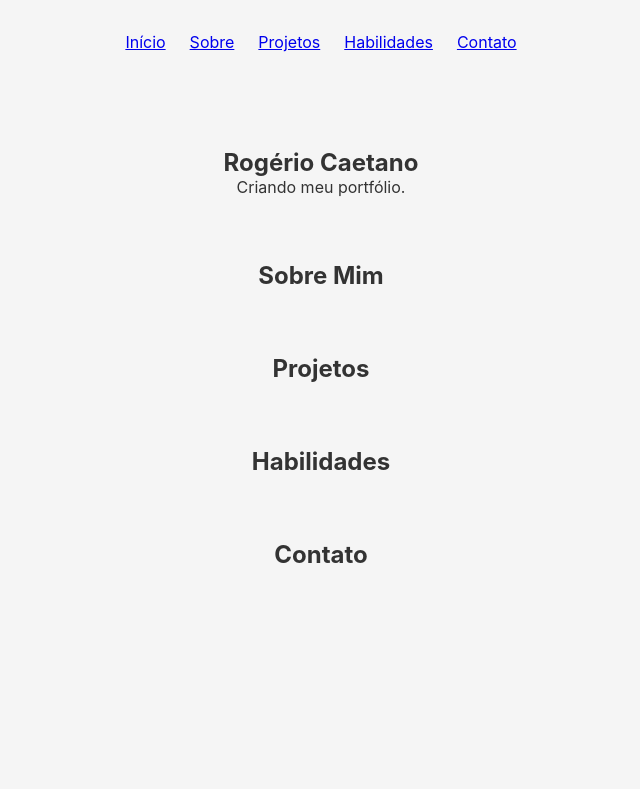
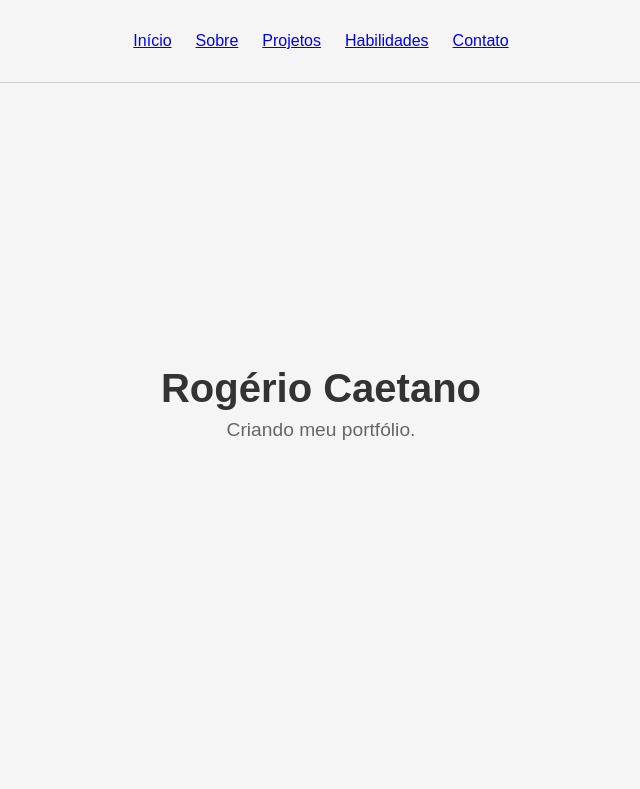
Before and after one commit to rogeriocaetanojr/portfolio-rogerio, a React (Vite) app: page / in a window 1280 px wide. Shown: the top 789 px of the page, without its empty margins (319-959 px from the left). Built offline with nearby package versions, Linux system fonts and the light colour scheme.

Commit message:
feat: melhora a estrutura visual da página inicial

```diff
--- a/src/pages/Home.jsx
+++ b/src/pages/Home.jsx
@@ -1,7 +1,7 @@
 export function Home() {
   return (
-    <main style={{ padding: '2rem', display: 'flex', flexDirection: 'column', gap: '4rem', textAlign: 'center' }}>
-      <nav style={{ display: 'flex', justifyContent: 'center', gap: '1.5rem', marginBottom: '2rem' }}>
+    <main style={{ maxWidth: '800px', margin: '0 auto', padding: '2rem', fontFamily: 'sans-serif' }}>
+      <nav style={{ display: 'flex', justifyContent: 'center', gap: '1.5rem', paddingBottom: '2rem', borderBottom: '1px solid #ccc' }}>
         <a href="#inicio">Início</a>
         <a href="#sobre">Sobre</a>
         <a href="#projetos">Projetos</a>
@@ -9,24 +9,24 @@ export function Home() {
         <a href="#contato">Contato</a>
       </nav>
 
-      <section id="inicio">
-        <h1>Rogério Caetano</h1>
-        <p>Criando meu portfólio.</p>
+      <section id="inicio" style={{ minHeight: '80vh', display: 'flex', flexDirection: 'column', justifyContent: 'center', textAlign: 'center' }}>
+        <h1 style={{ fontSize: '2.5rem', marginBottom: '0.5rem' }}>Rogério Caetano</h1>
+        <p style={{ fontSize: '1.2rem', color: '#666' }}>Criando meu portfólio.</p>
       </section>
 
-      <section id="sobre">
+      <section id="sobre" style={{ padding: '4rem 0', borderBottom: '1px solid #eaeaea' }}>
         <h2>Sobre Mim</h2>
       </section>
 
-      <section id="projetos">
+      <section id="projetos" style={{ padding: '4rem 0', borderBottom: '1px solid #eaeaea' }}>
         <h2>Projetos</h2>
       </section>
 
-      <section id="habilidades">
+      <section id="habilidades" style={{ padding: '4rem 0', borderBottom: '1px solid #eaeaea' }}>
         <h2>Habilidades</h2>
       </section>
 
-      <section id="contato">
+      <section id="contato" style={{ padding: '4rem 0' }}>
         <h2>Contato</h2>
       </section>
     </main>
```
